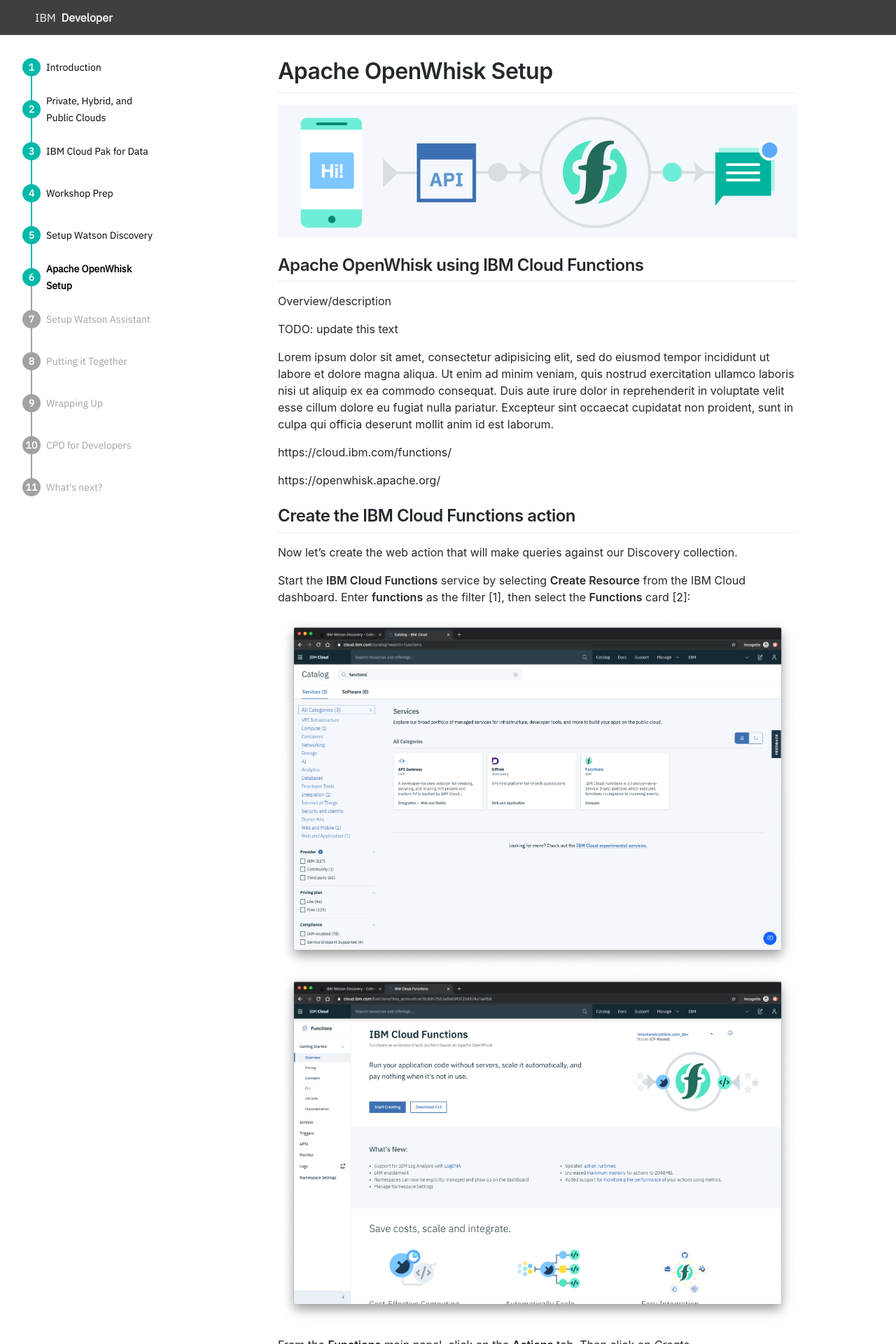
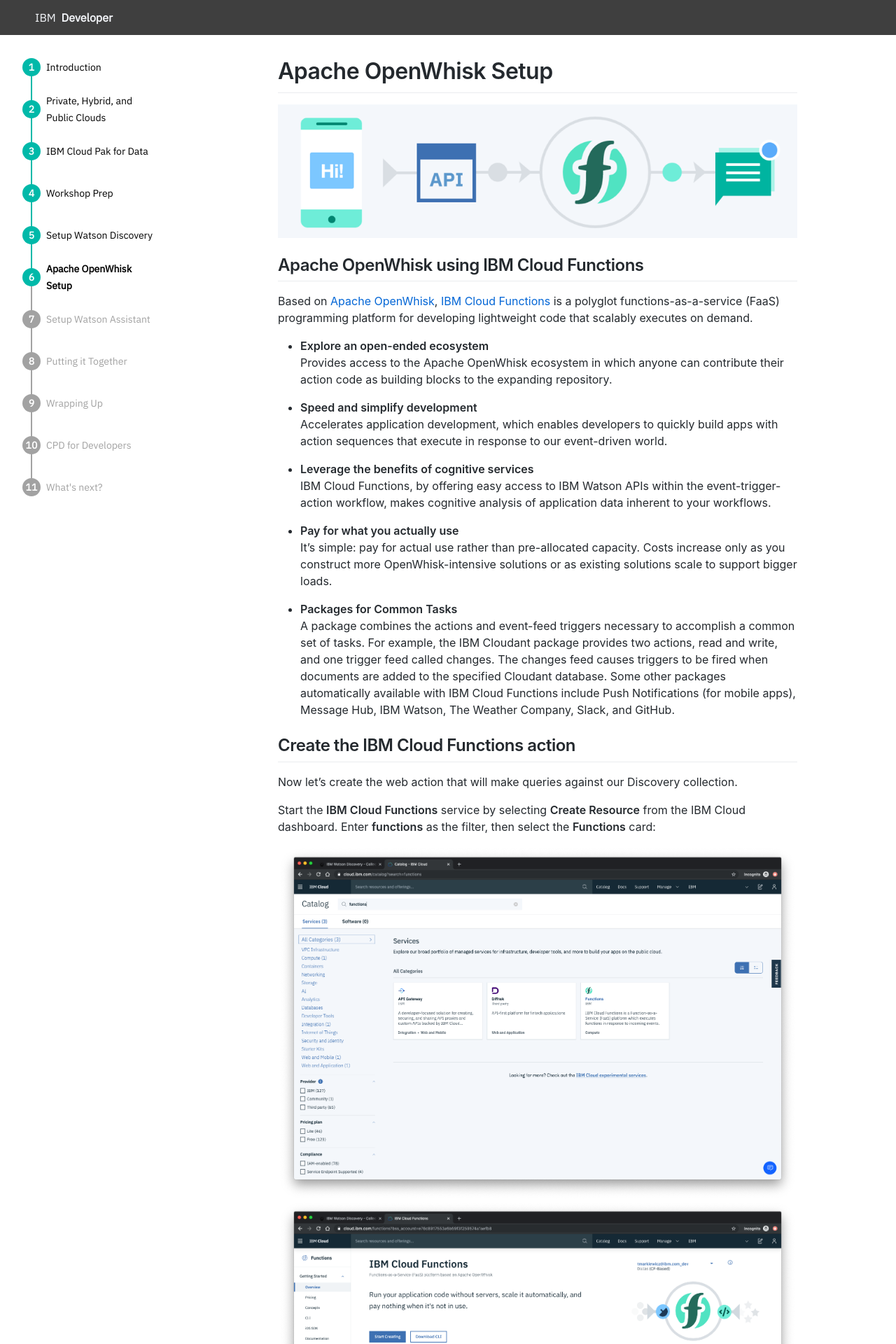
Before and after one commit to tmarkiewicz/ibm-cpd-workshop, a Jekyll site: the page built from _discovery/6.md, in a window 1280 px wide. Shown: the top 1920 px of the page at 70% size. Built offline with Jekyll 4.4.1, drawn with Linux system fonts in a browser that asks for light colours; some of the changed text lies outside the part shown.

Commit message:
updated content

```diff
--- a/_discovery/4.md
+++ b/_discovery/4.md
@@ -44,10 +44,10 @@
 
 ![](assets/discovery-dashboard-ids.png)
 
-For credentials, return to the main panel of your Discovery service, and click the **Service credentials** [1] tab:
+For credentials, return to the main panel of your Discovery service, and click the **Service credentials** tab:
 
 ![](assets/discovery-service-credentials.png)
 
-Click the **View credentials** [2] drop-down menu to view the IAM **apikey** [3] and **URL** endpoint [4] for your service.
+Click the **View credentials** drop-down menu to view the IAM **apikey** and **URL** endpoint for your service.
 
-Next, we'll create our webhook with an Apache OpenWhisk function using an IBM Cloud Functions action.
+Next, we'll create our webhook with an [Apache OpenWhisk](https://openwhisk.apache.org/) function using an [IBM Cloud Functions](https://www.ibm.com/cloud/functions) action.
--- a/_discovery/6.md
+++ b/_discovery/6.md
@@ -7,25 +7,27 @@
 
 ## Apache OpenWhisk using IBM Cloud Functions
 
-Overview/description
+Based on [Apache OpenWhisk](https://openwhisk.apache.org/), [IBM Cloud Functions](https://www.ibm.com/cloud/functions) is a polyglot functions-as-a-service (FaaS) programming platform for developing lightweight code that scalably executes on demand.
 
-TODO: update this text
+* **Explore an open-ended ecosystem**
+<br />Provides access to the Apache OpenWhisk ecosystem in which anyone can contribute their action code as building blocks to the expanding repository.
 
-Lorem ipsum dolor sit amet, consectetur adipisicing elit, sed do eiusmod
-tempor incididunt ut labore et dolore magna aliqua. Ut enim ad minim veniam,
-quis nostrud exercitation ullamco laboris nisi ut aliquip ex ea commodo
-consequat. Duis aute irure dolor in reprehenderit in voluptate velit esse
-cillum dolore eu fugiat nulla pariatur. Excepteur sint occaecat cupidatat non
-proident, sunt in culpa qui officia deserunt mollit anim id est laborum.
+* **Speed and simplify development**
+<br />Accelerates application development, which enables developers to quickly build apps with action sequences that execute in response to our event-driven world.
 
-https://cloud.ibm.com/functions/
+* **Leverage the benefits of cognitive services**
+<br />IBM Cloud Functions, by offering easy access to IBM Watson APIs within the event-trigger-action workflow, makes cognitive analysis of application data inherent to your workflows.
 
-https://openwhisk.apache.org/
+* **Pay for what you actually use**
+<br />It’s simple: pay for actual use rather than pre-allocated capacity. Costs increase only as you construct more OpenWhisk-intensive solutions or as existing solutions scale to support bigger loads.
+
+* **Packages for Common Tasks**
+<br />A package combines the actions and event-feed triggers necessary to accomplish a common set of tasks. For example, the IBM Cloudant package provides two actions, read and write, and one trigger feed called changes. The changes feed causes triggers to be fired when documents are added to the specified Cloudant database. Some other packages automatically available with IBM Cloud Functions include Push Notifications (for mobile apps), Message Hub, IBM Watson, The Weather Company, Slack, and GitHub.
 
 ## Create the IBM Cloud Functions action
 Now let's create the web action that will make queries against our Discovery collection.
 
-Start the **IBM Cloud Functions** service by selecting **Create Resource** from the IBM Cloud dashboard. Enter **functions** as the filter [1], then select the **Functions** card [2]:
+Start the **IBM Cloud Functions** service by selecting **Create Resource** from the IBM Cloud dashboard. Enter **functions** as the filter, then select the **Functions** card:
 
 ![](assets/functions-cloud-catalog-search.png)
 ![](assets/functions-cloud-catalog.png)
@@ -38,19 +40,19 @@
 
 ![](assets/functions-create-1.png)
 
-On the **Create Action** panel, provide a unique **Action Name** [1], keep the default package [2], and select the **Node.js 10** [3] runtime. Click the **Create** button [4] to create the action.
+On the **Create Action** panel, provide a unique **Action Name**, keep the default package, and select the **Node.js 10** runtime. Click the **Create** button to create the action.
 
 ![](assets/functions-create-2.png)
 
-Once your action is created, click on the **Code** tab [1]:
+Once your action is created, click on the **Code** tab:
 
 ![](assets/functions-code-1.png)
 
-In the code editor window [2], cut and paste in the code from the `disco-action.js` file found in the `actions` directory of your local repo. The code is pretty straight-forward - it simply connects to the Discovery service, makes a query against the collection, then returns the response.
+In the code editor window, cut and paste in the code from the `disco-action.js` file found in the `actions` directory of your local repo. The code is pretty straight-forward - it simply connects to the Discovery service, makes a query against the collection, and then returns the response.
 
 ![](assets/functions-code-2.png)
 
-If you press the **Invoke** button [3], it will fail due to credentials not being defined yet. We'll do this next.
+If you press the **Invoke** button, it will fail due to credentials not being defined yet. We'll do this next.
 
 ![](assets/functions-code-error.png)
 
@@ -77,16 +79,16 @@
 
 ![](assets/functions-code-results.png)
 
-Next, go to the **Endpoints** panel [1]:
+Next, go to the **Endpoints** panel:
 
 ![](assets/functions-endpoints-1.png)
 
-Click the checkbox for **Enable as Web Action** [2]. This will generate a public endpoint URL [3].
+Click the checkbox for **Enable as Web Action**. This will generate a public endpoint URL.
 
-Take note of the REST API endpoint value [3], as this will be needed by Watson Assistant in a future step.
+Take note of the REST API endpoint value, as this will be needed by Watson Assistant in a future step.
 
 ![](assets/functions-endpoints-2.png)
 
-To verify you have entered the correct Discovery parameters, execute the provied `curl` command [4]. If it fails, re-check your parameter values.
+To verify you have entered the correct Discovery parameters, execute the provied `curl` command. If it fails, re-check your parameter values.
 
 > NOTE: An IBM Cloud Functions service will not show up in your dashboard resource list. To return to your defined Action, you will need to access Cloud Functions by selecting Create Resource from the main dashboard panel (as shown at the beginning of this step).
```
Also changed, not shown: _discovery/3pre.md (+3 -1 lines), _discovery/7.md (+2 -2 lines).
